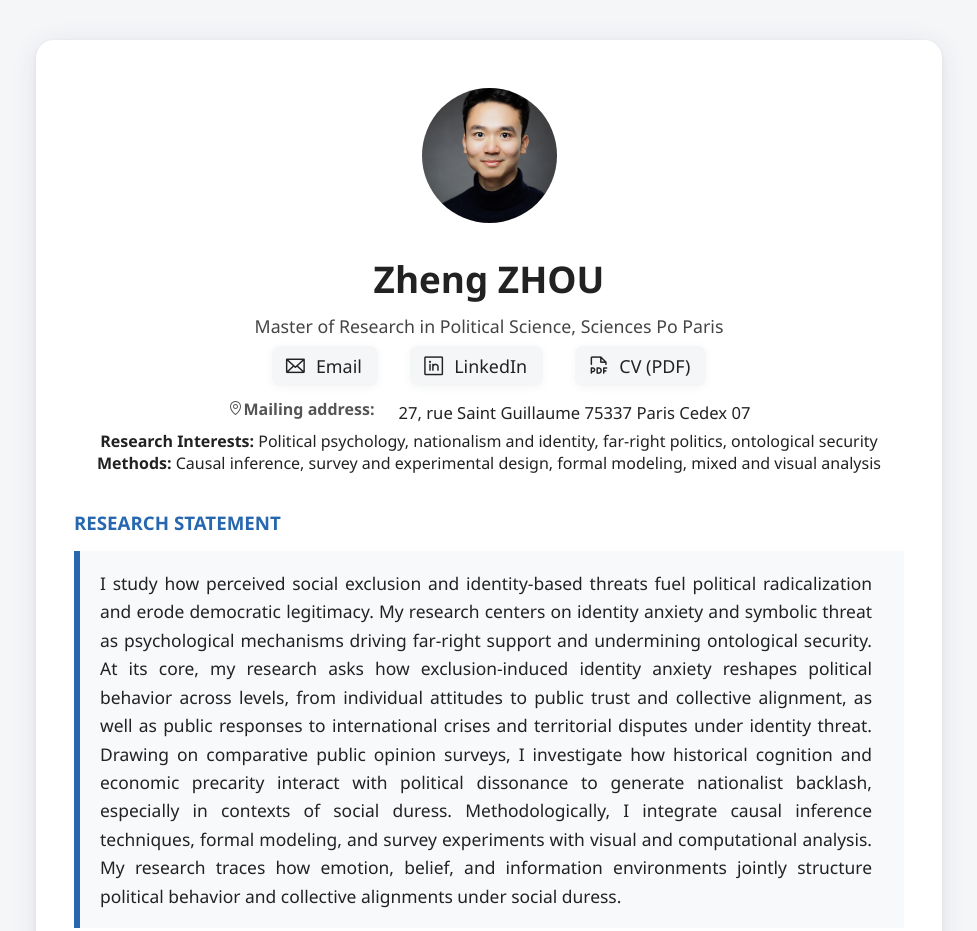
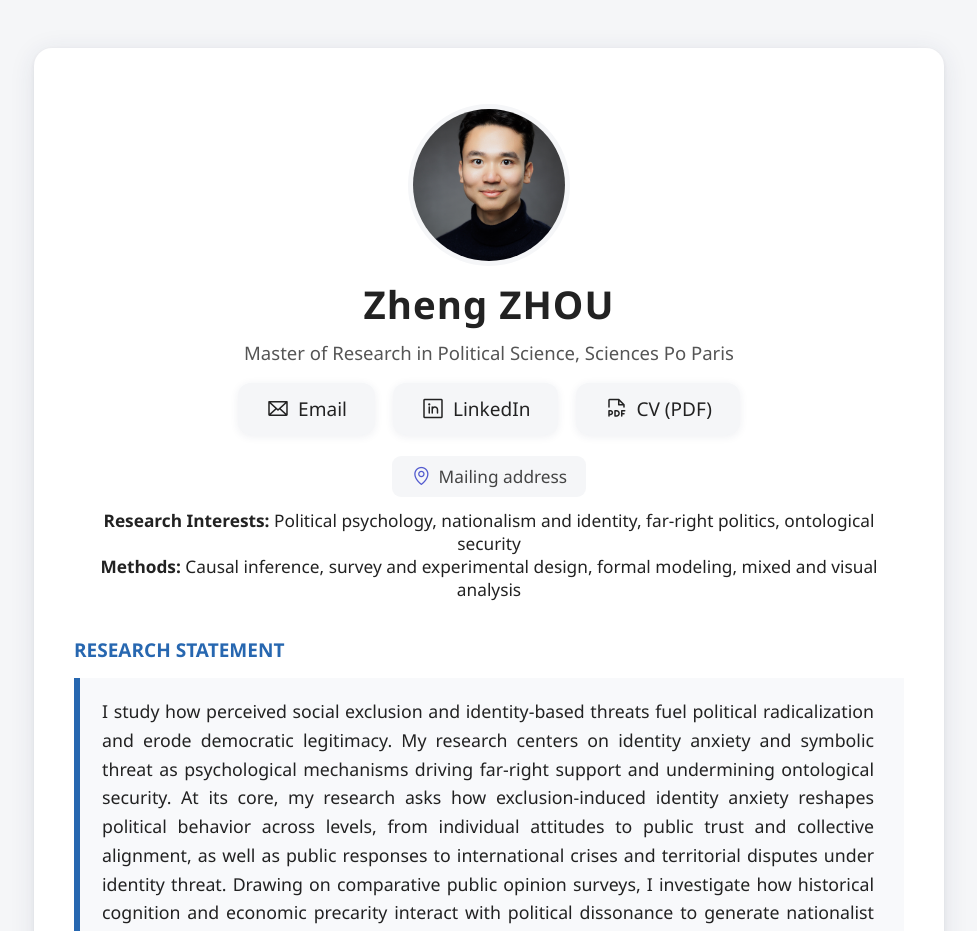
Before and after one commit to Sisyphus-Chou/zhengzhou, a plain HTML site: page index.html in a window 1280 px wide. Shown: the top 931 px of the page, without its empty margins (151-1128 px from the left). Drawn offline with nearby package versions, Linux system fonts and the light colour scheme.

Commit message:
Update index.html

```diff
--- a/index.html
+++ b/index.html
@@ -6,68 +6,64 @@
   <title>Zheng ZHOU | Academic Homepage</title>
   <link rel="stylesheet" href="https://unpkg.com/@phosphor-icons/web@2.0.3/src/regular/style.css">
   <style>
-    body { font-family: 'Segoe UI', Arial, sans-serif; margin: 0; background: #f5f6f8; color: #222; min-height: 100vh; }
-    .container { max-width: 830px; margin: 40px auto 28px auto; background: #fff; border-radius: 18px;
+    body { font-family: 'Segoe UI', Arial, sans-serif; margin: 0; background: #f5f6f8; color: #222; min-height: 100vh;}
+    .container { max-width: 830px; margin: 48px auto 30px auto; background: #fff; border-radius: 18px;
       box-shadow: 0 4px 26px 0 rgba(40,52,86,.10), 0 1.5px 4px 0 rgba(60,60,60,.07);
-      padding: 48px 38px 38px 38px;}
-    header { text-align: center; }
-    .avatar { border-radius: 50%; width: 135px; height: 135px; margin-bottom: 18px; object-fit: cover; }
-    h1 { margin: 8px 0 10px 0; font-size: 2.3em; }
-    .contact-icons { display: flex; justify-content: center; gap: 32px; margin-top: 8px; margin-bottom: 12px; }
-    .contact-icons a {
-      color: #222; display: flex; align-items: center; gap: 9px;
-      text-decoration: none; font-size: 1.12em; padding: 8px 16px 8px 12px;
-      background: #f5f6f8; border-radius: 8px; transition: background 0.18s, box-shadow 0.16s;
-      box-shadow: 0 1.5px 8px 0 rgba(40,52,86,.05); font-weight: 500;
-    }
-    .contact-icons a:hover { background: #dde9fa; color: #144e8a; box-shadow: 0 4px 16px 0 rgba(30,60,140,.10);}
-    .contact-icons i { font-size: 1.3em; }
-    .profile-title { font-size: 1.11em; color: #444; margin-bottom: 2px;}
-    .section-title { font-size: 1.17em; color: #2767b0; margin: 36px 0 8px 0; font-weight: bold;}
-    .profile-row { display: flex; flex-direction: row; justify-content: center; gap: 24px; margin-bottom: 6px;}
-    .address-label { font-weight: 600; color: #555; }
-    .address-content { font-size: 1.04em; color: #222; margin-top: 3px; }
-    .profile-subinfo {margin-bottom: 10px;}
-    .statement { border-left: 6px solid #2767b0; background: #f8f9fb; padding: 18px 32px 18px 20px;
-      margin: 16px 0 34px 0; font-size: 1.09em; text-align: justify; line-height: 1.63;}
-    .info-list { margin-bottom: 26px; padding-left: 18px; }
+      padding: 52px 40px 44px 40px;}
+    header { text-align: center;}
+    .avatar-wrap { display: flex; justify-content: center; align-items: flex-end; margin-bottom: 10px;}
+    .avatar { border-radius: 50%; width: 152px; height: 152px; object-fit: cover; margin-top: 4px; border: 5px solid #f5f6f8;}
+    h1 { margin: 12px 0 10px 0; font-size: 2.4em; letter-spacing: 1px;}
+    .profile-title { font-size: 1.16em; color: #555; margin-bottom: 18px;}
+    .contact-btns { display: flex; justify-content: center; gap: 18px; margin-bottom: 14px; }
+    .contact-btns a {
+      color: #222; display: flex; align-items: center; gap: 8px; text-decoration: none; font-size: 1.19em;
+      background: #f5f6f8; border-radius: 13px; padding: 13px 28px; font-weight: 500; box-shadow: 0 1.5px 8px 0 rgba(40,52,86,.08);
+      transition: background 0.18s, box-shadow 0.18s;}
+    .contact-btns a:hover { background: #e5eef9; color: #144e8a; box-shadow: 0 4px 18px 0 rgba(30,60,140,.08);}
+    .contact-btns i { font-size: 1.26em;}
+    .address-label { font-size: 1.09em; color: #222; font-weight: 600;}
+    .address-btn { display: inline-flex; align-items: center; gap: 7px; color: #444; background: #f5f6f8; border-radius: 9px; padding: 9px 19px; text-decoration: none; margin: 7px 0 12px 0; font-size: 1.08em; font-weight: 500;}
+    .address-btn i { font-size: 1.2em; color: #535bcf;}
+    .address-btn:hover { background: #dde9fa; color: #144e8a;}
+    .profile-subinfo {margin-bottom: 8px; font-size: 1.08em;}
+    .profile-subinfo b { font-weight: 600;}
+    .section-title { font-size: 1.19em; color: #2767b0; margin: 36px 0 12px 0; font-weight: bold;}
+    .statement { border-left: 6px solid #2767b0; background: #f8f9fb; padding: 19px 30px 18px 22px; margin: 15px 0 32px 0;
+      font-size: 1.11em; text-align: justify; line-height: 1.62;}
+    .info-list { margin-bottom: 26px; padding-left: 18px; font-size: 1.06em;}
     .info-list li { margin-bottom: 7px; }
-    .nav-btns { margin: 38px 0 0 0; text-align: center;}
+    .nav-btns { margin: 36px 0 0 0; text-align: center;}
     .nav-btns button {
       background: #e0e0e0; color: #222; font-size: 1.13em; font-weight: 600;
-      padding: 14px 38px; margin: 0 18px 0 0; border: none; border-radius: 8px; cursor: pointer; transition: background 0.22s;
-    }
-    .nav-btns button:last-child { margin-right: 0; }
-    .nav-btns button:hover { background: #b5d3f3; }
-    @media (max-width: 650px) {
-      .container {padding: 16px 4vw;}
-      .contact-icons {flex-direction: column; gap: 10px;}
-      .profile-row {flex-direction: column; gap: 2px;}
+      padding: 14px 38px; margin: 0 18px 0 0; border: none; border-radius: 8px; cursor: pointer; transition: background 0.22s;}
+    .nav-btns button:last-child { margin-right: 0;}
+    .nav-btns button:hover { background: #b5d3f3;}
+    @media (max-width: 700px) {
+      .container {padding: 12px 2vw;}
+      .contact-btns {flex-direction: column; gap: 11px;}
       .nav-btns button { padding: 11px 12vw;}
     }
-    footer { margin-top: 48px; text-align: center; color: #888; font-size: 0.97em;}
+    footer { margin-top: 46px; text-align: center; color: #888; font-size: 0.99em;}
   </style>
 </head>
 <body>
   <div class="container">
     <header>
-      <img class="avatar" src="profile.jpg.jpg" alt="Zheng ZHOU">
+      <div class="avatar-wrap">
+        <img class="avatar" src="profile.jpg.jpg" alt="Zheng ZHOU">
+      </div>
       <h1>Zheng ZHOU</h1>
       <div class="profile-title">Master of Research in Political Science, Sciences Po Paris</div>
-      <div class="contact-icons">
+      <div class="contact-btns">
         <a href="mailto:zheng.zhou@sciencespo.fr" target="_blank" title="Email"><i class="ph ph-envelope"></i>Email</a>
         <a href="https://www.linkedin.com/in/zheng-zhou-8ab699302/" target="_blank" title="LinkedIn"><i class="ph ph-linkedin-logo"></i>LinkedIn</a>
         <a href="CV%20Zheng%20ZHOU.pdf" target="_blank" title="CV PDF"><i class="ph ph-file-pdf"></i>CV (PDF)</a>
       </div>
-      <div class="profile-row" style="justify-content: center;">
-        <span class="address-label"><i class="ph ph-map-pin"></i>Mailing address:</span>
-        <span class="address-content">27, rue Saint Guillaume 75337 Paris Cedex 07</span>
-      </div>
-      <div class="profile-subinfo">
-        <span style="font-weight:600;">Research Interests:</span>
-        Political psychology, nationalism and identity, far-right politics, ontological security<br>
-        <span style="font-weight:600;">Methods:</span>
-        Causal inference, survey and experimental design, formal modeling, mixed and visual analysis
+      <a href="address.html" class="address-btn"><i class="ph ph-map-pin"></i>Mailing address</a>
+      <div class="profile-subinfo" style="margin-bottom: 11px;">
+        <b>Research Interests:</b> Political psychology, nationalism and identity, far-right politics, ontological security<br>
+        <b>Methods:</b> Causal inference, survey and experimental design, formal modeling, mixed and visual analysis
       </div>
     </header>
 
```
